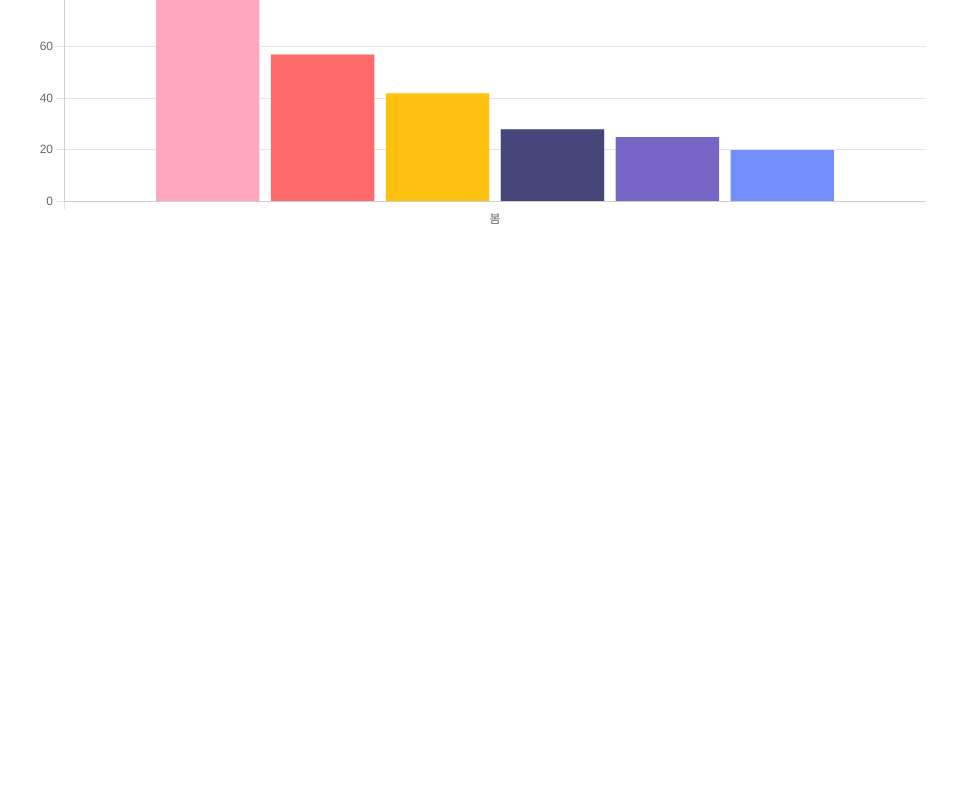
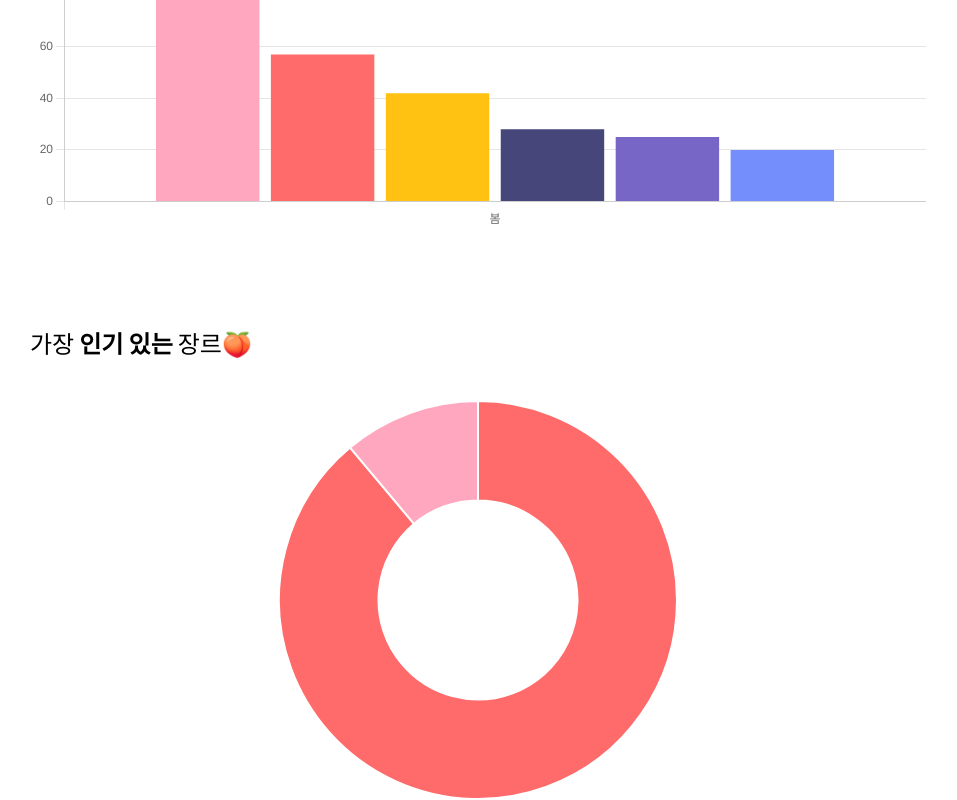
Before and after one commit to waterbeen0530/Pitch-Crawling, a Next.js app: page /spring in a window 1280 px wide. Shown: the part 805-1605 px from the top of the page, without its empty margins (162-1119 px from the left). Before the commit the page ends 1035 px from the top, so only its background shows below. Built offline with nearby package versions, Linux system fonts and the light colour scheme.

Commit message:
[CREATE] spring > popular

```diff
--- /dev/null
+++ b/components/spring/popular.tsx
@@ -0,0 +1,86 @@
+import styled from "@emotion/styled";
+import Chart from "chart.js/auto";
+import { useEffect, useRef } from "react";
+
+export default function Pouplar() {
+  const canvasEl = useRef<HTMLCanvasElement>(null);
+
+  let myDoughnutChart: Chart<"doughnut", number[], string>;
+
+  const createDoughnutChart = () => {
+    if (canvasEl && canvasEl.current) {
+      const ctx = canvasEl.current.getContext("2d");
+
+      if (ctx) {
+        myDoughnutChart = new Chart(ctx, {
+          type: "doughnut",
+          data: {
+            labels: ["댄스", "발라드"],
+            datasets: [
+              {
+                label: "봄",
+                data: [8, 1],
+                backgroundColor: ["#ff6b6b", "#FFA7BE"],
+                hoverOffset: 4,
+              },
+            ],
+          },
+          options: {
+            maintainAspectRatio: false,
+            plugins: {
+              legend: {
+                display: false,
+              },
+            },
+          },
+        });
+      }
+    }
+  };
+  useEffect(() => {
+    createDoughnutChart();
+
+    return () => {
+      myDoughnutChart.destroy();
+    };
+  }, []);
+
+  return (
+    <Container>
+      <Title>
+        <General>가장</General>
+        <Emphasis>인기 있는</Emphasis>
+        <General>장르🍑</General>
+      </Title>
+      <canvas id="myChart" ref={canvasEl} height="100" />
+    </Container>
+  );
+}
+
+const Container = styled.div`
+  margin-top: 300px;
+  width: 70vw;
+  height: 400px;
+  @media (max-width: 900px) {
+    width: 70vw;
+    height: 70vw;
+  }
+`;
+
+const Title = styled.div`
+  width: 100%;
+  margin: 0 0 40px 0;
+  display: flex;
+  align-items: center;
+  justify-content: flex-start;
+  font-size: 24px;
+`;
+
+const General = styled.p`
+  margin: 0;
+`;
+
+const Emphasis = styled.p`
+  margin: 0 5px;
+  font-weight: 800;
+`;
--- a/pages/spring.tsx
+++ b/pages/spring.tsx
@@ -2,6 +2,7 @@ import styled from "@emotion/styled";
 import Header from "../components/common/header";
 import Banner from "../components/spring/banner";
 import Genres from "../components/spring/genres";
+import Pouplar from "../components/spring/popular";
 
 export default function Home() {
   return (
@@ -9,6 +10,7 @@ export default function Home() {
       <Header />
       <Banner />
       <Genres />
+      <Pouplar />
     </Container>
   );
 }
```
